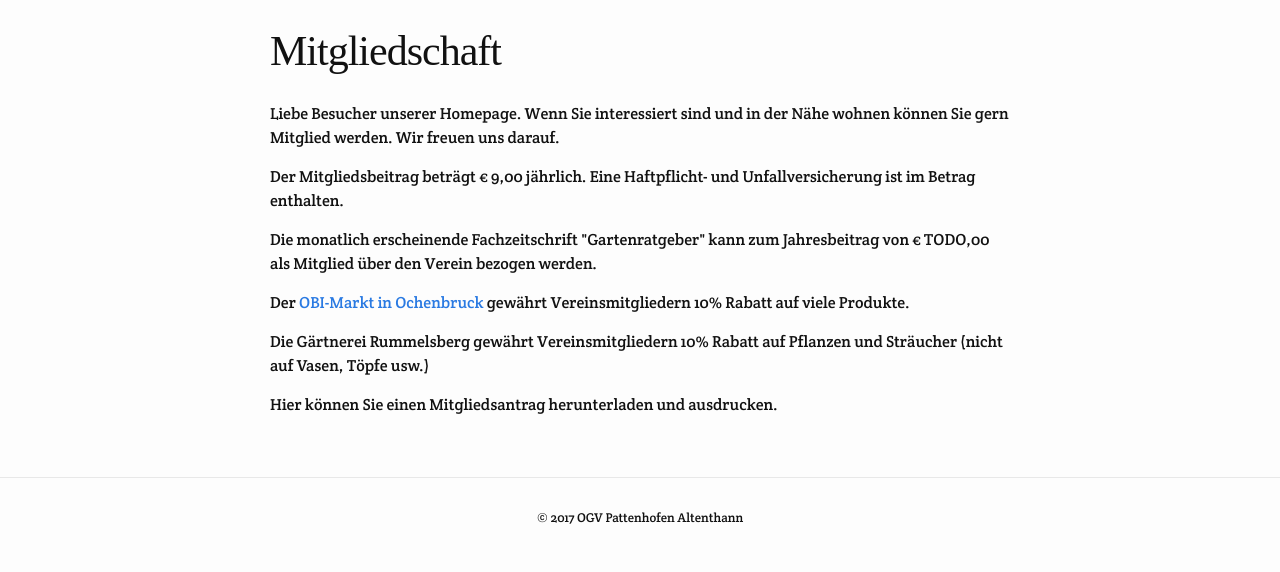
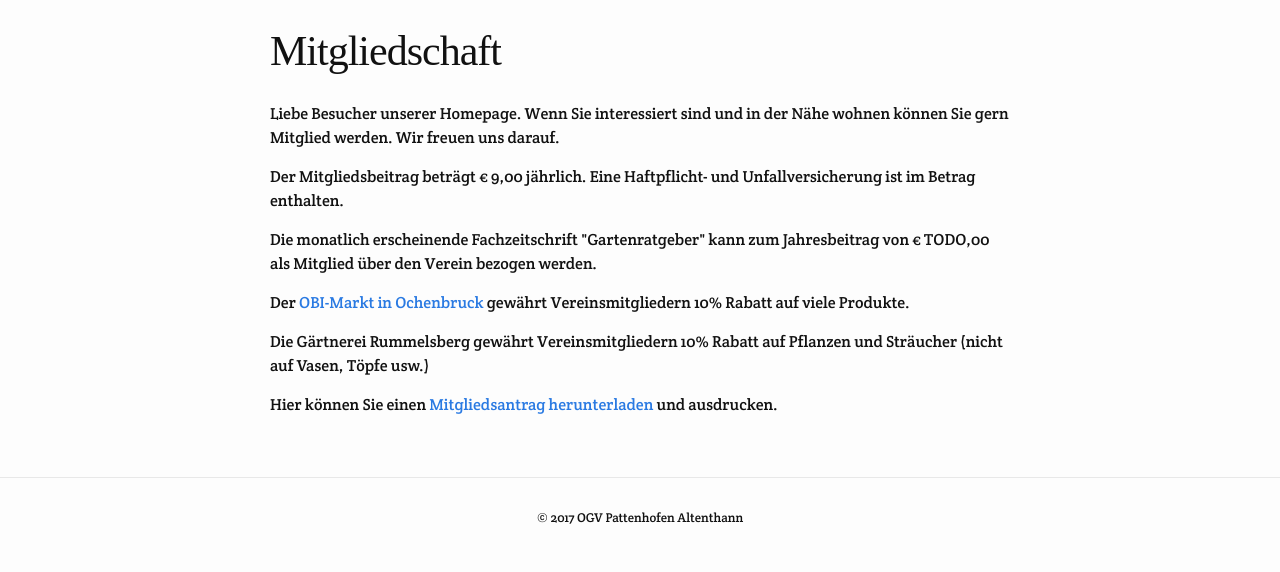
Before and after one commit to markuseckstein/ogv, a Jekyll site: the page built from mitgliedschaft.html, in a window 1280 px wide. Shown: the part 422-994 px from the top of the page. Built offline with Jekyll 4.4.1, drawn with Linux system fonts in a browser that asks for light colours; some web fonts are replaced; some of the changed lines change nothing that is shown.

Commit message:
feat: Beitrittserklärung

```diff
--- a/mitgliedschaft.html
+++ b/mitgliedschaft.html
@@ -17,5 +17,5 @@ Der <a href="https://www.obi.de/baumarkt/schwarzenbruck/" target="_blank">OBI-Ma
 </p><p>
 Die Gärtnerei Rummelsberg gewährt Vereinsmitgliedern 10% Rabatt auf Pflanzen und Sträucher (nicht auf Vasen, Töpfe usw.)
 </p><p>
-Hier können Sie einen Mitgliedsantrag herunterladen und ausdrucken.
+Hier können Sie einen <a target="_blank" href="/assets/download/beitrittserklaerung_ogv_pattenhofen_altenthann.pdf">Mitgliedsantrag herunterladen</a> und ausdrucken.
 </p><p>
```
Also changed, not shown: 2 other files.
